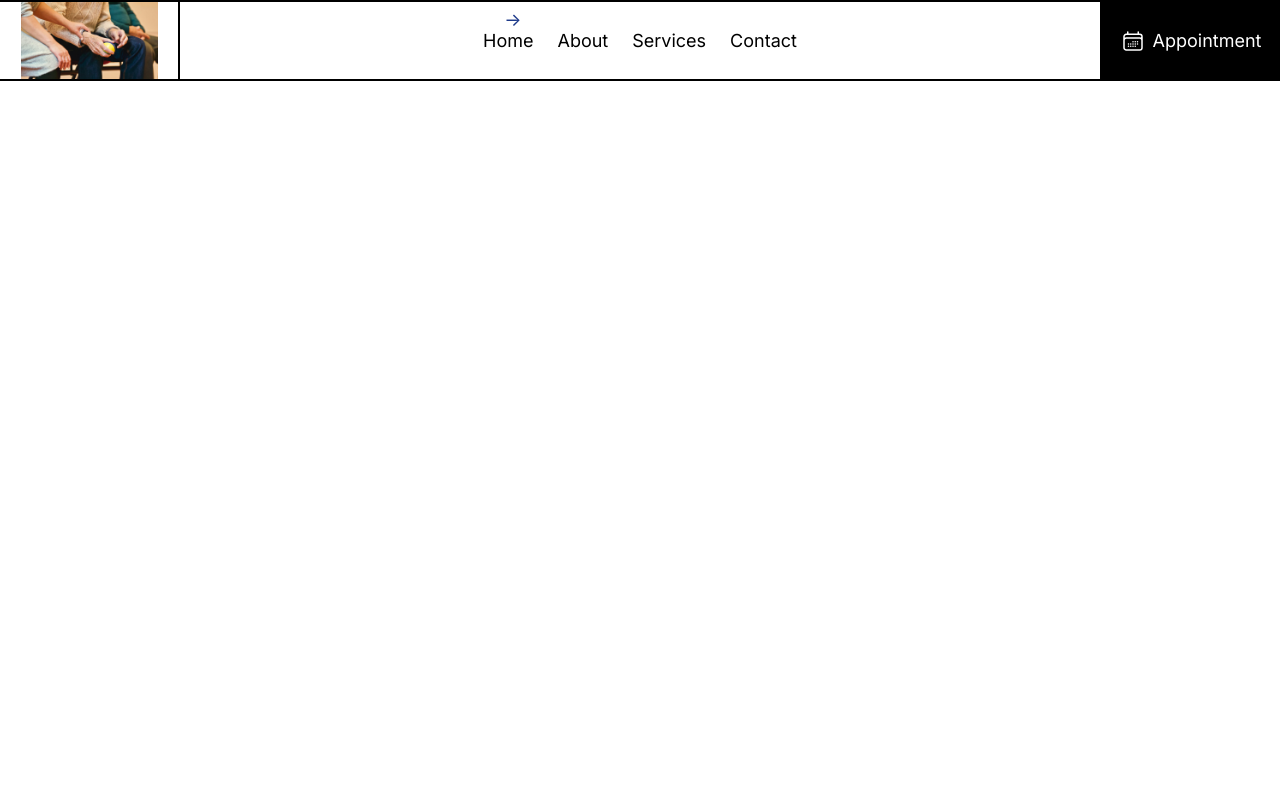
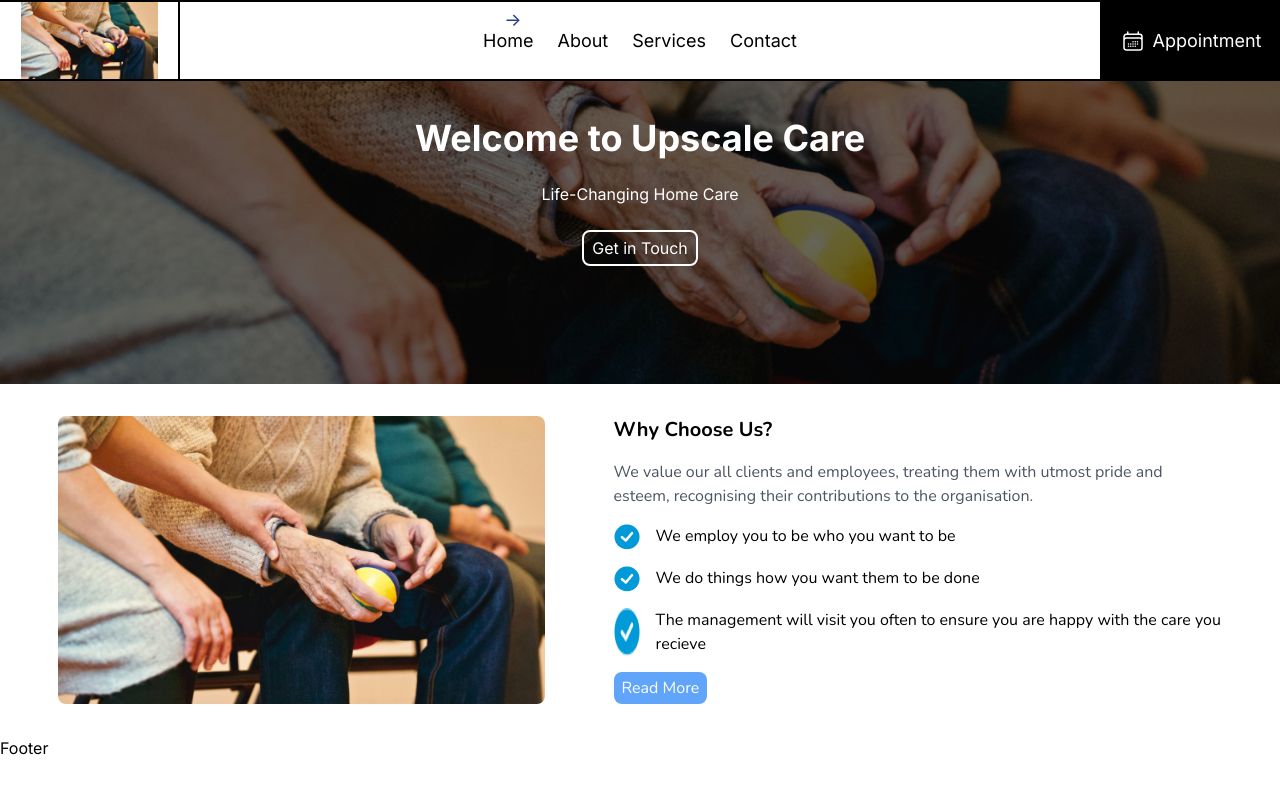
Before and after one commit to Kossi-stack/upscalecare, a React (Vite) app: page / in a window 1280 px wide. Shown: the top 792 px of the page. Built offline with nearby package versions, Linux system fonts and the light colour scheme.

Commit message:
two sessions in home page

```diff
--- a/src/index.css
+++ b/src/index.css
@@ -1,4 +1,5 @@
 @import url('https://fonts.googleapis.com/css2?family=Inter:wght@300;400;700&display=swap');
+@import url('https://fonts.googleapis.com/css2?family=Nunito:wght@300;400;700&display=swap');
 @tailwind base;
 @tailwind components;
 @tailwind utilities;
--- a/src/pages/Home/home.jsx
+++ b/src/pages/Home/home.jsx
@@ -3,11 +3,41 @@ import { Link } from 'react-router-dom';
 import { HashLink } from 'react-router-hash-link';
 import { images } from '../../constants';
 import { workData } from '../../data';
+import mark from '../../assets/icons/mark.png'
 
 const Home = () => {
 
   return (
-    <div>home</div>
+    <>
+      <div className="bg-black/60 h-96 flex flex-col items-center text-white justify-center">
+        <img className="absolute -z-10 h-96 object-cover w-full" src={images.healthcare} alt="Healthcare main Image" />
+        <h1 className="text-4xl font-bold">Welcome to Upscale Care</h1>
+        <p className="my-6">Life-Changing Home Care</p>
+        <button className="border-2 border-white px-2 py-1 rounded-lg hover:bg-gray-200 hover:text-black">Get in Touch</button>
+      </div>
+      <div className="flex p-8 gap-4 font-nunito justify-around">
+        <img className="h-68 w-[40%] rounded-lg object-cover" src={images.healthcare} alt="" />
+        <div className="w-[50%] flex flex-col justify-center">
+          <p className="font-bold text-xl">Why Choose Us?</p>
+          <p className="pt-4 text-gray-600">
+            We value our all clients and employees, treating them with utmost pride and esteem, recognising their contributions to the organisation.
+          </p>
+          <div className="flex gap-4 pt-4">
+            <img src={mark} alt="" />
+            <p>We employ you to be who you want to be</p>
+          </div>
+          <div className="flex gap-4 pt-4">
+            <img src={mark} alt="" />
+            <p>We do things how you want them to be done</p>
+          </div>
+          <div className="flex gap-4 pt-4">
+            <img src={mark} alt="" />
+            <p>The management will visit you often to ensure you are happy with the care you recieve</p>
+          </div>
+          <button className="bg-blue-400 mt-4 rounded-lg w-fit px-2 py-1 text-white">Read More</button>
+        </div>
+      </div>
+    </>
   )
 }
 
--- a/tailwind.config.cjs
+++ b/tailwind.config.cjs
@@ -7,6 +7,7 @@ module.exports = {
   theme: {
     extend: {
       fontFamily: {
+        nunito: ['Nunito'],
         sans: ['Inter, sans-serif'],
       }
     },
```
Also changed, not shown: src/assets/icons/mark.png (added), 10 other files (tests, documents, lock files or other folders).
